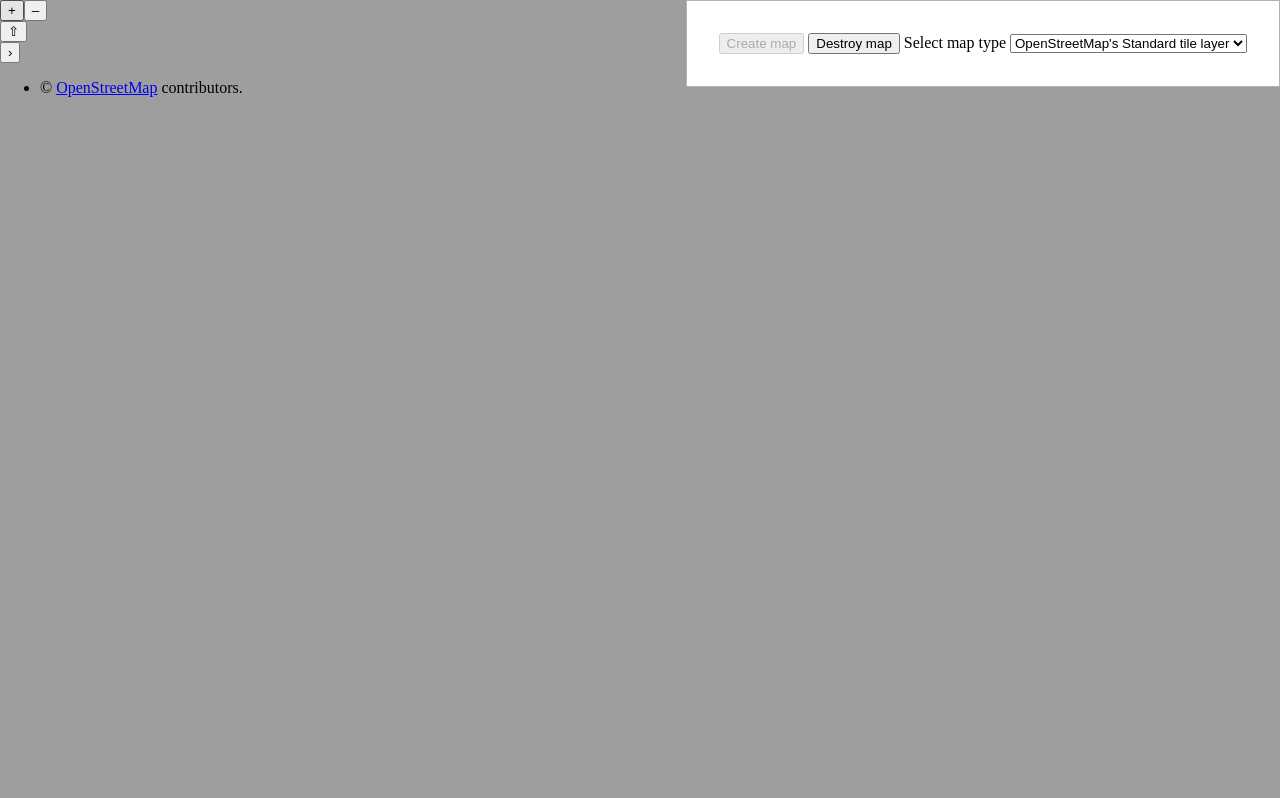
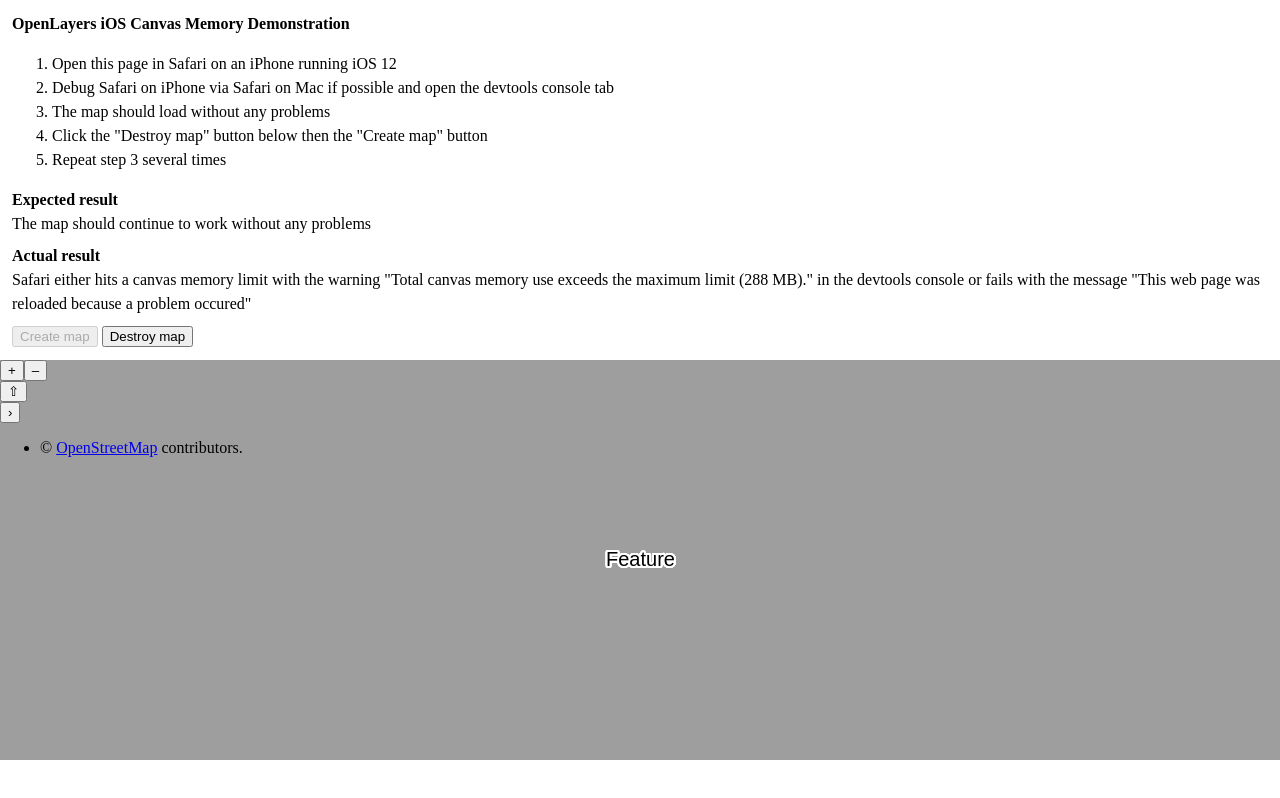
Before and after one commit to esseb/openlayers-ios-canvas-memory, a website built with Parcel: page source/index.html in a window 1280 px wide. Built offline with nearby package versions, Linux system fonts and the light colour scheme.

Commit message:
Update testcase

```diff
--- a/source/index.html
+++ b/source/index.html
@@ -6,41 +6,63 @@
     <meta http-equiv="X-UA-Compatible" content="ie=edge" />
     <title>OpenLayers iOS Canvas Memory Demonstration</title>
     <style>
+      body {
+        margin: 0;
+      }
+
       .toolbar {
         background-color: white;
-        border: 1px solid rgba(0, 0, 0, 0.3);
-        padding: 2em;
-        position: absolute;
-        right: 0;
-        top: 0;
+        line-height: 24px;
+        padding: 12px;
         z-index: 1; /* Render in front of the map */
       }
 
       .map {
-        bottom: 0;
-        left: 0;
-        position: absolute;
-        right: 0;
-        top: 0;
+        height: 400px;
+      }
+
+      h1,
+      h2 {
+        font-size: 1em;
+        margin: 0;
+      }
+
+      p {
+        margin: 0 0 0.5em 0;
       }
     </style>
   </head>
 
   <body>
     <div class="toolbar">
+      <h1>OpenLayers iOS Canvas Memory Demonstration</h1>
+
+      <ol>
+        <li>Open this page in Safari on an iPhone running iOS 12</li>
+        <li>
+          Debug Safari on iPhone via Safari on Mac if possible and open the
+          devtools console tab
+        </li>
+        <li>The map should load without any problems</li>
+        <li>
+          Click the "Destroy map" button below then the "Create map" button
+        </li>
+        <li>Repeat step 3 several times</li>
+      </ol>
+
+      <h2>Expected result</h2>
+      <p>The map should continue to work without any problems</p>
+
+      <h2>Actual result</h2>
+      <p>
+        Safari either hits a canvas memory limit with the warning "Total canvas
+        memory use exceeds the maximum limit (288 MB)." in the devtools console
+        or fails with the message "This web page was reloaded because a problem
+        occured"
+      </p>
+
       <button id="create-map-button" disabled>Create map</button>
       <button id="destroy-map-button">Destroy map</button>
-
-      <label>
-        Select map type
-        <select id="layer-select">
-          <option value="standard" selected>
-            OpenStreetMap's Standard tile layer
-          </option>
-          <option value="wikimedia">Wikimedia Maps</option>
-          <option value="humanitarian">Humanitarian map style</option>
-        </select>
-      </label>
     </div>
 
     <div id="map" class="map"></div>
--- a/source/index.js
+++ b/source/index.js
@@ -1,53 +1,68 @@
+import Feature from 'ol/Feature';
+import Point from 'ol/geom/Point';
+import TileLayer from 'ol/layer/Tile';
+import VectorLayer from 'ol/layer/Vector';
 import Map from 'ol/Map';
+import OSM from 'ol/source/OSM';
+import VectorSource from 'ol/source/Vector';
+import Fill from 'ol/style/Fill';
+import Stroke from 'ol/style/Stroke';
+import Style from 'ol/style/Style';
+import Text from 'ol/style/Text';
 import View from 'ol/View';
-import TileLayer from 'ol/layer/Tile';
-import OSM from 'ol/source/OSM';
 
 let map = null;
-let layers = null;
+let vectorLayers = null;
 const createMapButton = document.getElementById('create-map-button');
 const destroyMapButton = document.getElementById('destroy-map-button');
-const layerSelect = document.getElementById('layer-select');
-
-const layerTypes = [
-  {
-    id: 'standard',
-    url: 'https://{a-c}.tile.openstreetmap.org/{z}/{x}/{y}.png'
-  },
-  {
-    id: 'wikimedia',
-    url: 'https://maps.wikimedia.org/osm-intl/{z}/{x}/{y}.png'
-  },
-  {
-    id: 'humanitarian',
-    url: 'http://{a-b}.tile.openstreetmap.fr/hot/{z}/{x}/{y}.png'
-  }
-];
 
 function createMap() {
   createMapButton.disabled = true;
   destroyMapButton.disabled = false;
 
-  layers = [];
-  for (const layerType of layerTypes) {
-    layers.push(
+  map = new Map({
+    layers: [
       new TileLayer({
-        source: new OSM({
-          url: layerType.url
-        }),
-        visible: layerType.id === 'standard' ? true : false
+        source: new OSM()
       })
-    );
-  }
-
-  map = new Map({
-    layers: layers,
+    ],
     target: 'map',
     view: new View({
       center: [0, 0],
       zoom: 2
     })
   });
+
+  // Add several vector layers with one feature each.
+  // This is a bit excessive, but demonstrates the problem.
+  vectorLayers = [];
+  for (var i = 0; i < 5; i++) {
+    const vectorLayer = new VectorLayer({
+      source: new VectorSource(),
+      style: new Style({
+        text: new Text({
+          font: '20px Arial',
+          text: 'Feature',
+          fill: new Fill({ color: '#000000' }),
+          stroke: new Stroke({
+            color: '#FFFFFF',
+            width: 4
+          })
+        })
+      })
+    });
+
+    vectorLayer.getSource().addFeature(
+      new Feature({
+        name: 'Feature',
+        geometry: new Point([0, 0]),
+        labelPoint: new Point([0, 0])
+      })
+    );
+
+    map.addLayer(vectorLayer);
+    vectorLayers.push(vectorLayer);
+  }
 }
 
 function destroyMap() {
@@ -56,17 +71,10 @@ function destroyMap() {
 
   map.setTarget(null);
   map = null;
-  layers = null;
-}
-
-function changeLayer(event) {
-  for (let i = 0; i < layers.length; i++) {
-    layers[i].setVisible(event.target.selectedIndex === i);
-  }
+  vectorLayers = null;
 }
 
 createMapButton.addEventListener('click', createMap);
 destroyMapButton.addEventListener('click', destroyMap);
-layerSelect.addEventListener('change', changeLayer);
 
 createMap();
```
Also changed, not shown: 1 other file.
